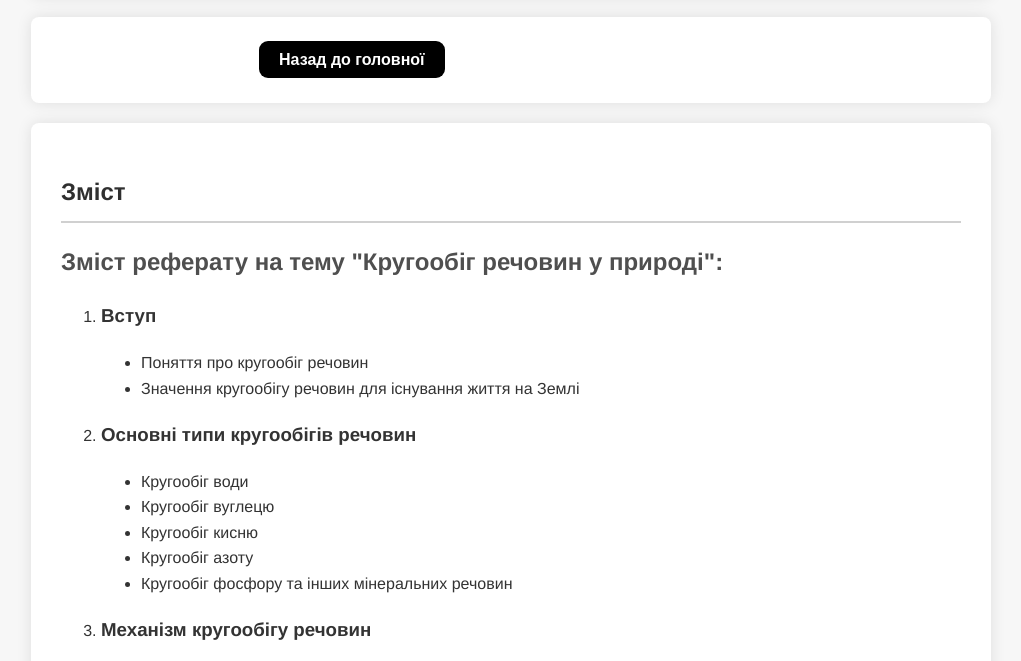
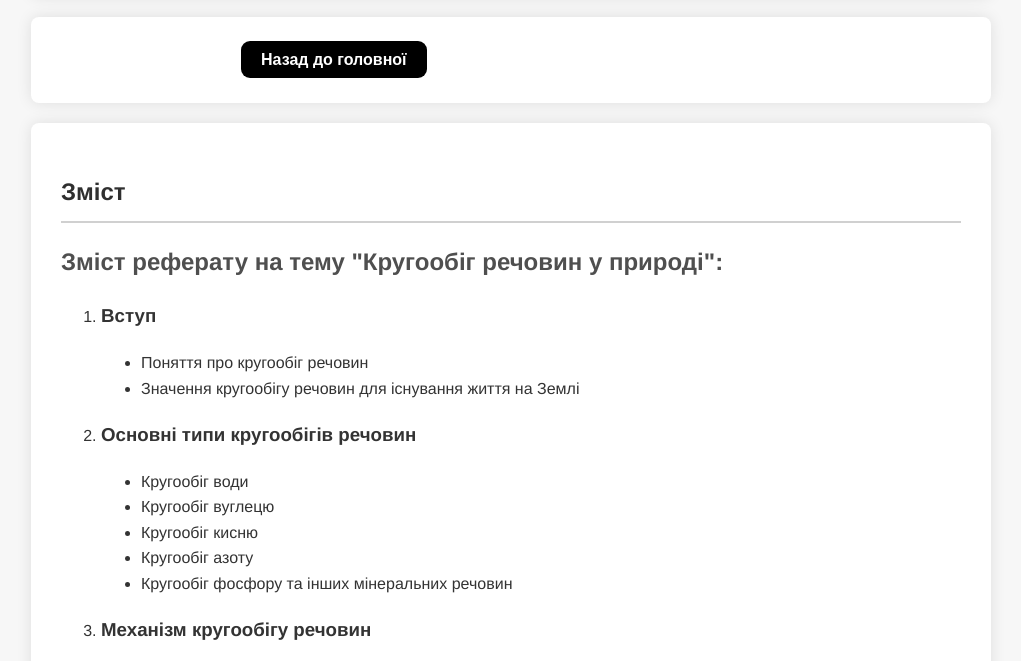
Before and after one commit to AnthonyBatyk/biology-referat-974, a plain HTML site: page content.html in a window 1280 px wide. Shown: the part 136-797 px from the top of the page, without its empty margins (129-1150 px from the left). Drawn offline with Linux system fonts and the light colour scheme.

Commit message:
styles.css

```diff
--- a/styles.css
+++ b/styles.css
@@ -72,7 +72,7 @@ a {
   color: white;
   cursor: pointer;
   padding: 10px 20px;
-  margin: 22%;
+  margin: 20%;
   border-radius: 9px;
   text-decoration: none;
   transition: background-color 0.3s ease;
```
